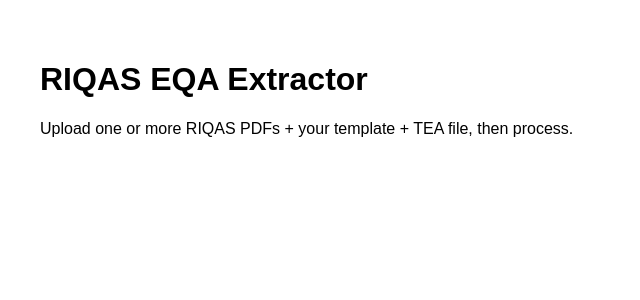
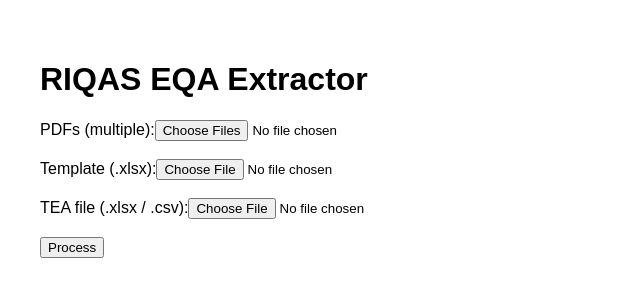
Before and after one commit to crxjam/riqas-eqa-extractor, a React (Vite) app: page / in a window 1280 px wide. Shown: the top 300 px of the page, without its empty margins (0-640 px from the left). Built offline with nearby package versions, Linux system fonts and the light colour scheme.

Commit message:
Restore upload UI for PDFs + template + TEA

```diff
--- a/src/App.jsx
+++ b/src/App.jsx
@@ -1,10 +1,101 @@
+import { useState } from "react";
+
 export default function App() {
+  const [pdfs, setPdfs] = useState([]);
+  const [template, setTemplate] = useState(null);
+  const [tea, setTea] = useState(null);
+  const [status, setStatus] = useState("");
+  const [loading, setLoading] = useState(false);
+
+  async function handleSubmit() {
+    if (!pdfs.length || !template || !tea) {
+      alert("Please select PDFs, template, and TEA file");
+      return;
+    }
+
+    const form = new FormData();
+    pdfs.forEach((p) => form.append("pdfs", p));
+    form.append("template", template);
+    form.append("tea", tea);
+
+    setLoading(true);
+    setStatus("");
+
+    try {
+      const res = await fetch("http://127.0.0.1:8000/process", {
+        method: "POST",
+        body: form,
+      });
+
+      if (!res.ok) {
+        const txt = await res.text();
+        throw new Error(txt);
+      }
+
+      const blob = await res.blob();
+      const cd = res.headers.get("content-disposition") || "";
+      const match = cd.match(/filename="?([^"]+)"?/i);
+      const filename = match?.[1] || "RIQAS_EQA_Rolling_History.xlsx";
+
+      const url = window.URL.createObjectURL(blob);
+      const a = document.createElement("a");
+      a.href = url;
+      a.download = filename;
+      a.click();
+      window.URL.revokeObjectURL(url);
+
+      setStatus("✔ File generated successfully");
+    } catch (err) {
+      console.error(err);
+      setStatus("❌ " + err.message);
+    } finally {
+      setLoading(false);
+    }
+  }
+
   return (
     <div style={{ padding: "2rem", fontFamily: "Arial, sans-serif" }}>
       <h1>RIQAS EQA Extractor</h1>
-      <p>
-        Upload one or more RIQAS PDFs + your template + TEA file, then process.
-      </p>
+
+      <label>
+        PDFs (multiple):
+        <input
+          type="file"
+          accept=".pdf"
+          multiple
+          onChange={(e) => setPdfs(Array.from(e.target.files))}
+        />
+      </label>
+
+      <br /><br />
+
+      <label>
+        Template (.xlsx):
+        <input
+          type="file"
+          accept=".xlsx"
+          onChange={(e) => setTemplate(e.target.files[0])}
+        />
+      </label>
+
+      <br /><br />
+
+      <label>
+        TEA file (.xlsx / .csv):
+        <input
+          type="file"
+          accept=".xlsx,.csv"
+          onChange={(e) => setTea(e.target.files[0])}
+        />
+      </label>
+
+      <br /><br />
+
+      <button onClick={handleSubmit} disabled={loading}>
+        {loading ? "Processing…" : "Process"}
+      </button>
+
+      <p>{status}</p>
     </div>
   );
 }
```
